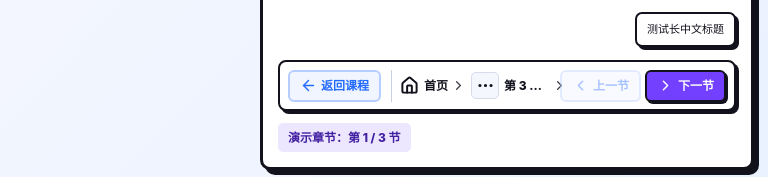
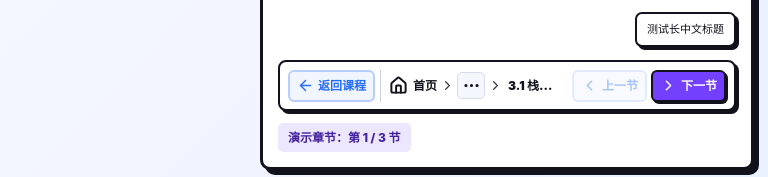
Before and after one commit to colddreamxiaowd/ContinueLeanringWithAI, a Next.js app in the folder web/: page /ui-lab/session-a in a window 768 px wide. Shown: the part 971-1148 px from the top of the page. Built offline with nearby package versions, Linux system fonts and the light colour scheme.

Commit message:
style(session-a): recover current lesson visibility on 768px breadcrumb

```diff
--- a/web/src/design/pixel-pop/workstreams/shell/shell.module.css
+++ b/web/src/design/pixel-pop/workstreams/shell/shell.module.css
@@ -311,3 +311,16 @@
   :global(.pp-root[data-density="minimal"]) .trail,
   :global(.pp-root[data-density="normal"]) .trail{flex-wrap:nowrap}
 }
+
+/* Tablet: preserve the active lesson instead of letting the penultimate crumb
+   push its title out. The ... disclosure retains all omitted ancestor links. */
+@media(min-width:721px) and (max-width:1000px){
+  .trailNavigation[data-clipped="true"] .trailItem:nth-child(2)>span:last-child,
+  .trailNavigation[data-clipped="true"] .trailItem:nth-child(2)>a:last-child{display:none}
+  .trailNavigation[data-clipped="true"] .trailItem:nth-child(2){flex:none;gap:2px}
+  .trailNavigation[data-clipped="true"] .trailCurrent{flex:1 1 88px;min-width:0}
+  .trailNavigation[data-clipped="true"] .trailCurrent span{
+    max-width:100%!important;min-width:0;text-overflow:ellipsis}
+  .trailBack{padding-right:5px}
+  .trailAction{padding-inline:7px}
+}
```
